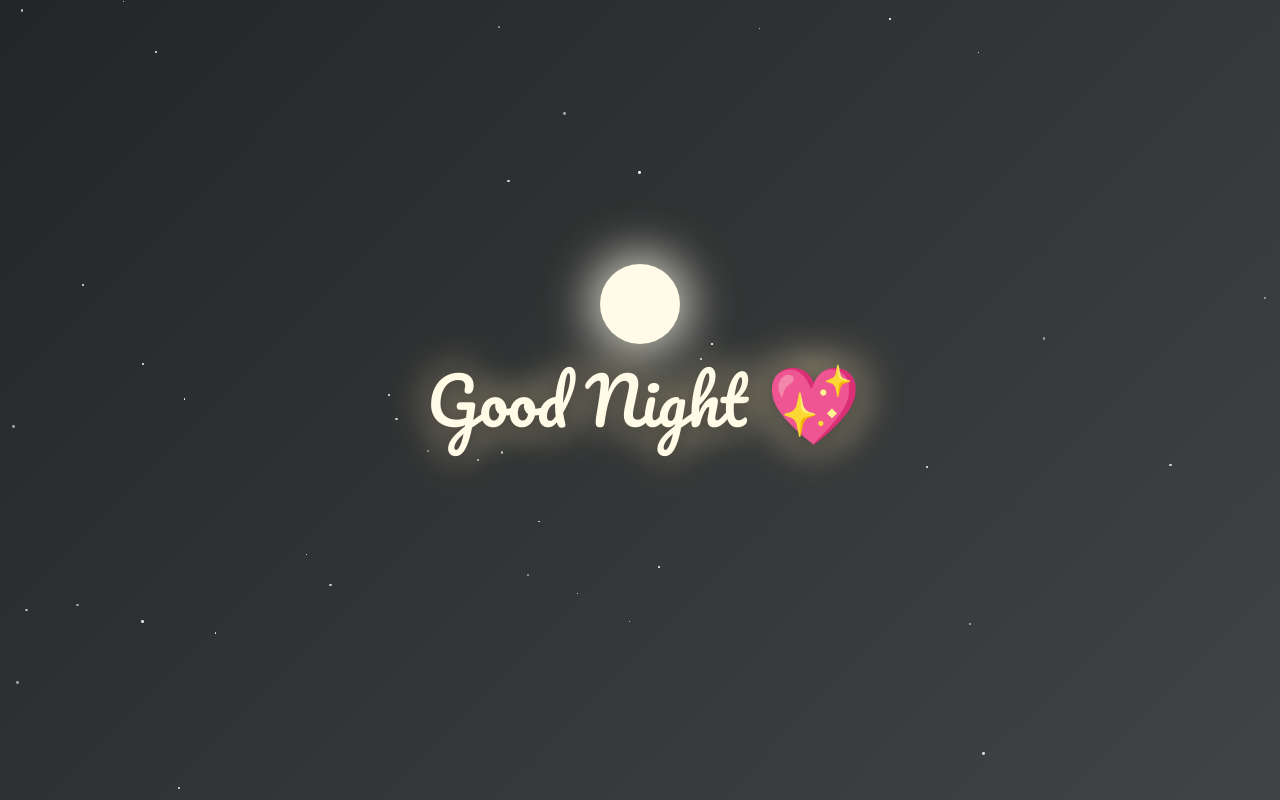
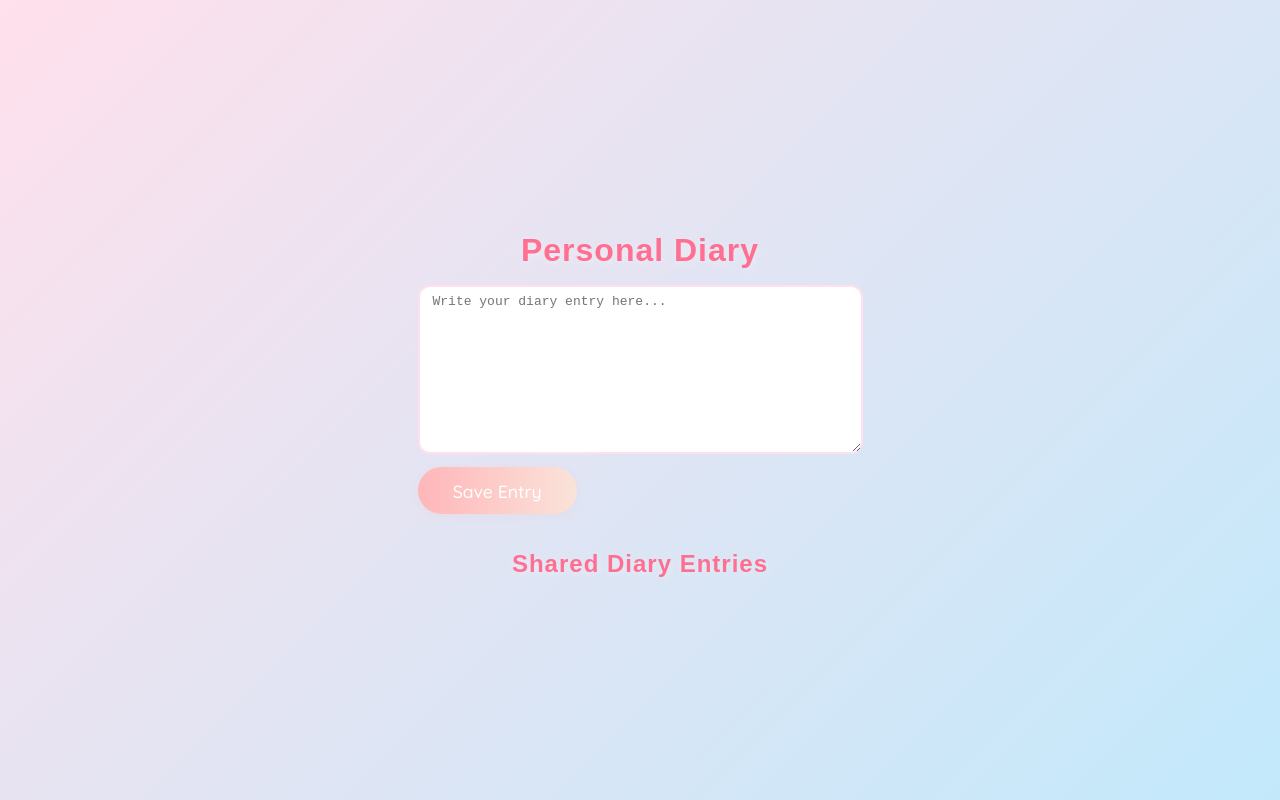
Before and after one commit to Aaditya-Glicth/goodnight, a plain HTML site: page index.html in a window 1280 px wide. Drawn offline with Linux system fonts and the light colour scheme.

Commit message:
Add files via upload

```diff
--- a/index.html
+++ b/index.html
@@ -1,108 +1,292 @@
-<!DOCTYPE html>
-<html lang="en">
 <head>
-    <meta charset="UTF-8">
-    <title>Good Night</title>
-    <style>
+  <link rel="stylesheet" href="style.css">
+  <script src="script.js"></script>
+<body>
+  <h1>Personal Diary</h1>
+  <form id="diaryForm">
+    <textarea id="diaryEntry" rows="10" cols="50" placeholder="Write your diary entry here..."></textarea><br>
+    <button type="submit">Save Entry</button>
+  </form>
+  <h2>Shared Diary Entries</h2>
+  <div id="entries"></div>
+
+  <script>
+    // Load existing entries from localStorage
+    function loadEntries() {
+      const entries = JSON.parse(localStorage.getItem('diaryEntries') || '[]');
+      const entriesDiv = document.getElementById('entries');
+      entriesDiv.innerHTML = '';
+      entries.forEach((entry, idx) => {
+        const entryDiv = document.createElement('div');
+        entryDiv.className = 'entry';
+        entryDiv.innerHTML = `<strong>Entry ${idx + 1}:</strong><br>${entry.replace(/\n/g, '<br>')}<hr>`;
+        entriesDiv.appendChild(entryDiv);
+      });
+    }
+
+    // Save new entry
+    document.getElementById('diaryForm').addEventListener('submit', function(e) {
+      e.preventDefault();
+      const entry = document.getElementById('diaryEntry').value.trim();
+      if (entry) {
+        const entries = JSON.parse(localStorage.getItem('diaryEntries') || '[]');
+        entries.push(entry);
+        localStorage.setItem('diaryEntries', JSON.stringify(entries));
+        document.getElementById('diaryEntry').value = '';
+        loadEntries();
+      }
+    });
+
+    // Initial load
+    loadEntries();
+  </script>
+</body></form>
+<style>
+  body {
+    background: linear-gradient(135deg, #ffe0ec 0%, #c2e9fb 100%);
+    font-family: 'Quicksand', 'Poppins', Arial, sans-serif;
+    color: #444;
+    margin: 0;
+    padding: 0;
+    min-height: 100vh;
+}
+
+h1, h2, h3, h4, h5, h6 {
+    color: #ff6f91;
+    font-family: 'Poppins', Arial, sans-serif;
+    letter-spacing: 1px;
+    margin-bottom: 0.5em;
+    text-align: center;
+}
+
+a {
+    color: #6a89cc;
+    text-decoration: none;
+    transition: color 0.2s;
+
+}
+
+a:hover {
+    color: #ff6f91;
+}
+
+.container {
+    background: #fff;
+    border-radius: 18px;
+    box-shadow: 0 4px 24px rgba(255, 111, 145, 0.12);
+    padding: 2rem;
+    max-width: 1000px;
+    margin: 2rem auto;
+    display: flex;
+    flex-direction: column;
+    align-items: center;
+}
+
+button, .btn {
+    background: linear-gradient(90deg, #ffb6b9 0%, #fae3d9 100%);
+    color: #fff;
+    border: none;
+    border-radius: 24px;
+    padding: 0.7em 2em;
+    font-size: 1.1em;
+    font-family: inherit;
+    cursor: pointer;
+    box-shadow: 0 2px 8px rgba(255, 182, 185, 0.15);
+    transition: background 0.2s, transform 0.2s;
+}
+
+button:hover, .btn:hover {
+    background: linear-gradient(90deg, #ff6f91 0%, #ffc2d1 100%);
+    transform: translateY(-2px) scale(1.03);
+}
+
+input, textarea, select {
+    border: 2px solid #ffe0ec;
+    border-radius: 12px;
+    padding: 0.6em 1em;
+    font-size: 1em;
+    margin-bottom: 1em;
+    outline: none;
+    transition: border 0.2s;
+    background: #fff;
+}
+
+input:focus, textarea:focus, select:focus {
+    border-color: #ff6f91;
+}
+
+ul, ol {
+    background: #fff7fa;
+    border-radius: 12px;
+    padding: 1em 2em;
+    margin: 1em 0;
+}
+
+::-webkit-scrollbar {
+    width: 10px;
+    background: #ffe0ec;
+}
+
+::-webkit-scrollbar-thumb {
+    background: #ffb6b9;
+    border-radius: 10px;
+}
+
+@media (max-width: 600px) {
+    .container {
+        padding: 1rem;
+        max-width: 95vw;
+    }
+}
+/* Responsive design */
+@media (max-width: 768px) {
+    .container {
+        padding: 1.5rem;
+        max-width: 90vw;
+    }
+}
+/* Mobile styles */
+@media (max-width: 480px) {
+    body {
+        font-size: 14px;
+    }
+    h1 {
+        font-size: 24px;
+    }
+    h2 {
+        font-size: 20px;
+    }
+    h3 {
+        font-size: 18px;
+    }
+    .container {
+        padding: 1rem;
+        max-width: 95vw;
+    }
+}
+/* Dark mode */
+@media (prefers-color-scheme: dark) {
+    body {
+        background: linear-gradient(135deg, #2c3e50 0%, #4ca1af 100%);
+        color: #ecf0f1;
+    }
+    .container {
+        background: #34495e;
+        box-shadow: 0 4px 24px rgba(44, 62, 80, 0.12);
+    }
+    h1, h2, h3, h4, h5, h6 {
+        color: #ecf0f1;
+    }
+    a {
+        color: #3498db;
+    }
+    button, .btn {
+        background: linear-gradient(90deg, #2980b9 0%, #6dd5ed 100%);
+    }
+    button:hover, .btn:hover {
+        background: linear-gradient(90deg, #3498db 0%, #6dd5ed 100%);
+    }
+    input, textarea, select {
+        background: #2c3e50;
+        border-color: #34495e;
+        color: #ecf0f1;
+    }
+    input:focus, textarea:focus, select:focus {
+        border-color: #2980b9;
+    }
+    ul, ol {
+        background: #34495e;
+    }
+    ::-webkit-scrollbar-thumb {
+        background: #2980b9;
+    }
+    /* Add any additional dark mode styles here */
+}
+
+
+body {
+    display: flex;
+    flex-direction: column;
+    align-items: center;
+    justify-content: center;
+}
+.shared-diary-entries {
+    align-self: flex-start;
+    width: 100%;
+    max-width: 600px;
+    margin-left: 0;
+    margin-right: auto;
+}
+</style>
+<script>
+document.addEventListener("DOMContentLoaded", () => {
+    // Animate all elements fading in
+    document.body.style.opacity = 0;
+    document.body.style.transition = "opacity 1.5s cubic-bezier(.68,-0.55,.27,1.55)";
+    setTimeout(() => {
+        document.body.style.opacity = 1;
+    }, 100);
+
+    // Add a cute font from Google Fonts
+    const link = document.createElement("link");
+    link.href = "https://fonts.googleapis.com/css2?family=Quicksand:wght@500;700&family=Pacifico&display=swap";
+    link.rel = "stylesheet";
+    document.head.appendChild(link);
+
+    // Apply cute font styles to body and headings
+    const style = document.createElement("style");
+    style.textContent = `
         body {
-            background: linear-gradient(135deg, #232526 0%, #414345 100%);
-            height: 100vh;
+            font-family: 'Quicksand', Arial, sans-serif;
+            background: linear-gradient(135deg, #f9d6e5 0%, #c2e9fb 100%);
+            min-height: 100vh;
             margin: 0;
-            display: flex;
-            align-items: center;
-            justify-content: center;
-            overflow: hidden;
+            padding: 0;
+            transition: background 1s;
         }
-        .goodnight-container {
-            text-align: center;
-            position: relative;
+        h1, h2, h3 {
+            font-family: 'Pacifico', cursive;
+            color: #ff69b4;
+            text-shadow: 1px 2px 8px #fff6;
+            letter-spacing: 2px;
+            margin-bottom: 0.5em;
+            animation: bounceIn 1s;
         }
-        .goodnight-text {
-            font-family: 'Pacifico', cursive, sans-serif;
-            font-size: 4rem;
-            color: #fffbe7;
-            text-shadow: 0 4px 24px #2d2d2d, 0 0 40px #ffe9b3;
-            opacity: 0;
-            transform: translateY(40px) scale(0.95);
-            animation: fadeInUp 2s cubic-bezier(.68,-0.55,.27,1.55) forwards;
+        @keyframes bounceIn {
+            0% { transform: scale(0.7); opacity: 0; }
+            60% { transform: scale(1.1); opacity: 1; }
+            100% { transform: scale(1); }
         }
-        @keyframes fadeInUp {
-            to {
-                opacity: 1;
-                transform: translateY(0) scale(1);
-            }
+        p, li {
+            font-size: 1.1em;
+            color: #444;
+            background: #fff8;
+            border-radius: 12px;
+            padding: 0.5em 1em;
+            margin: 0.5em 0;
+            box-shadow: 0 2px 8px #0001;
+            transition: background 0.3s;
         }
-        .moon {
-            position: absolute;
-            left: 50%;
-            top: -80px;
-            transform: translateX(-50%);
-            width: 80px;
-            height: 80px;
-            background: #fffbe7;
-            border-radius: 50%;
-            box-shadow: 0 0 40px 10px #fffbe7aa;
-            animation: moonGlow 3s ease-in-out infinite alternate;
+        p:hover, li:hover {
+            background: #ffe0f7;
         }
-        @keyframes moonGlow {
-            0% { box-shadow: 0 0 40px 10px #fffbe7aa; }
-            100% { box-shadow: 0 0 60px 20px #fffbe7cc; }
+        button, input[type="submit"] {
+            font-family: 'Quicksand', Arial, sans-serif;
+            background: #ffb6d5;
+            color: #fff;
+            border: none;
+            border-radius: 20px;
+            padding: 0.6em 1.4em;
+            font-size: 1em;
+            cursor: pointer;
+            box-shadow: 0 2px 8px #0002;
+            transition: background 0.3s, transform 0.2s;
         }
-        .stars {
-            position: absolute;
-            width: 100vw;
-            height: 100vh;
-            left: 0;
-            top: 0;
-            pointer-events: none;
-            z-index: 0;
+        button:hover, input[type="submit"]:hover {
+            background: #ff69b4;
+            transform: scale(1.07);
         }
-        .star {
-            position: absolute;
-            background: #fff;
-            border-radius: 50%;
-            opacity: 0.8;
-            animation: twinkle 2s infinite alternate;
-        }
-        @keyframes twinkle {
-            from { opacity: 0.5; }
-            to { opacity: 1; }
-        }
-        .heart {
-            display: inline-block;
-            margin-left: 10px;
-            animation: heartBeat 1.5s infinite;
-        }
-        @keyframes heartBeat {
-            0%, 100% { transform: scale(1);}
-            50% { transform: scale(1.2);}
-        }
-    </style>
-    <link href="https://fonts.googleapis.com/css?family=Pacifico&display=swap" rel="stylesheet">
-</head>
-<body>
-    <div class="stars" id="stars"></div>
-    <div class="goodnight-container">
-        <div class="moon"></div>
-        <div class="goodnight-text">
-            Good Night
-            <span class="heart">💖</span>
-        </div>
-    </div>
-    <script>
-        // Generate random stars
-        const stars = document.getElementById('stars');
-        for(let i=0; i<40; i++) {
-            const star = document.createElement('div');
-            star.className = 'star';
-            const size = Math.random() * 2 + 1;
-            star.style.width = `${size}px`;
-            star.style.height = `${size}px`;
-            star.style.top = `${Math.random() * 100}vh`;
-            star.style.left = `${Math.random() * 100}vw`;
-            star.style.animationDuration = `${1.5 + Math.random()}s`;
-            stars.appendChild(star);
-        }
-    </script>
-</body>
-</html>
+    `;
+    document.head.appendChild(style);
+});
+ </script>
--- /dev/null
+++ b/script.js
@@ -0,0 +1,70 @@
+document.addEventListener("DOMContentLoaded", () => {
+    // Animate all elements fading in
+    document.body.style.opacity = 0;
+    document.body.style.transition = "opacity 1.5s cubic-bezier(.68,-0.55,.27,1.55)";
+    setTimeout(() => {
+        document.body.style.opacity = 1;
+    }, 100);
+
+    // Add a cute font from Google Fonts
+    const link = document.createElement("link");
+    link.href = "https://fonts.googleapis.com/css2?family=Quicksand:wght@500;700&family=Pacifico&display=swap";
+    link.rel = "stylesheet";
+    document.head.appendChild(link);
+
+    // Apply cute font styles to body and headings
+    const style = document.createElement("style");
+    style.textContent = `
+        body {
+            font-family: 'Quicksand', Arial, sans-serif;
+            background: linear-gradient(135deg, #f9d6e5 0%, #c2e9fb 100%);
+            min-height: 100vh;
+            margin: 0;
+            padding: 0;
+            transition: background 1s;
+        }
+        h1, h2, h3 {
+            font-family: 'Pacifico', cursive;
+            color: #ff69b4;
+            text-shadow: 1px 2px 8px #fff6;
+            letter-spacing: 2px;
+            margin-bottom: 0.5em;
+            animation: bounceIn 1s;
+        }
+        @keyframes bounceIn {
+            0% { transform: scale(0.7); opacity: 0; }
+            60% { transform: scale(1.1); opacity: 1; }
+            100% { transform: scale(1); }
+        }
+        p, li {
+            font-size: 1.1em;
+            color: #444;
+            background: #fff8;
+            border-radius: 12px;
+            padding: 0.5em 1em;
+            margin: 0.5em 0;
+            box-shadow: 0 2px 8px #0001;
+            transition: background 0.3s;
+        }
+        p:hover, li:hover {
+            background: #ffe0f7;
+        }
+        button, input[type="submit"] {
+            font-family: 'Quicksand', Arial, sans-serif;
+            background: #ffb6d5;
+            color: #fff;
+            border: none;
+            border-radius: 20px;
+            padding: 0.6em 1.4em;
+            font-size: 1em;
+            cursor: pointer;
+            box-shadow: 0 2px 8px #0002;
+            transition: background 0.3s, transform 0.2s;
+        }
+        button:hover, input[type="submit"]:hover {
+            background: #ff69b4;
+            transform: scale(1.07);
+        }
+    `;
+    document.head.appendChild(style);
+});
--- /dev/null
+++ b/style.css
@@ -0,0 +1,177 @@
+/* darks therem */
+
+body {
+    background: linear-gradient(135deg, #ffe0ec 0%, #c2e9fb 100%);
+    font-family: 'Quicksand', 'Poppins', Arial, sans-serif;
+    color: #444;
+    margin: 0;
+    padding: 0;
+    min-height: 100vh;
+}
+
+h1, h2, h3, h4, h5, h6 {
+    color: #ff6f91;
+    font-family: 'Poppins', Arial, sans-serif;
+    letter-spacing: 1px;
+    margin-bottom: 0.5em;
+    text-align: center;
+}
+
+a {
+    color: #6a89cc;
+    text-decoration: none;
+    transition: color 0.2s;
+
+}
+
+a:hover {
+    color: #ff6f91;
+}
+
+.container {
+    background: #fff;
+    border-radius: 18px;
+    box-shadow: 0 4px 24px rgba(255, 111, 145, 0.12);
+    padding: 2rem;
+    max-width: 1000px;
+    margin: 2rem auto;
+    display: flex;
+    flex-direction: column;
+    align-items: center;
+}
+
+button, .btn {
+    background: linear-gradient(90deg, #ffb6b9 0%, #fae3d9 100%);
+    color: #fff;
+    border: none;
+    border-radius: 24px;
+    padding: 0.7em 2em;
+    font-size: 1.1em;
+    font-family: inherit;
+    cursor: pointer;
+    box-shadow: 0 2px 8px rgba(255, 182, 185, 0.15);
+    transition: background 0.2s, transform 0.2s;
+}
+
+button:hover, .btn:hover {
+    background: linear-gradient(90deg, #ff6f91 0%, #ffc2d1 100%);
+    transform: translateY(-2px) scale(1.03);
+}
+
+input, textarea, select {
+    border: 2px solid #ffe0ec;
+    border-radius: 12px;
+    padding: 0.6em 1em;
+    font-size: 1em;
+    margin-bottom: 1em;
+    outline: none;
+    transition: border 0.2s;
+    background: #fff;
+}
+
+input:focus, textarea:focus, select:focus {
+    border-color: #ff6f91;
+}
+
+ul, ol {
+    background: #fff7fa;
+    border-radius: 12px;
+    padding: 1em 2em;
+    margin: 1em 0;
+}
+
+::-webkit-scrollbar {
+    width: 10px;
+    background: #ffe0ec;
+}
+
+::-webkit-scrollbar-thumb {
+    background: #ffb6b9;
+    border-radius: 10px;
+}
+
+@media (max-width: 600px) {
+    .container {
+        padding: 1rem;
+        max-width: 95vw;
+    }
+}
+/* Responsive design */
+@media (max-width: 768px) {
+    .container {
+        padding: 1.5rem;
+        max-width: 90vw;
+    }
+}
+/* Mobile styles */
+@media (max-width: 480px) {
+    body {
+        font-size: 14px;
+    }
+    h1 {
+        font-size: 24px;
+    }
+    h2 {
+        font-size: 20px;
+    }
+    h3 {
+        font-size: 18px;
+    }
+    .container {
+        padding: 1rem;
+        max-width: 95vw;
+    }
+}
+/* Dark mode */
+@media (prefers-color-scheme: dark) {
+    body {
+        background: linear-gradient(135deg, #2c3e50 0%, #4ca1af 100%);
+        color: #ecf0f1;
+    }
+    .container {
+        background: #34495e;
+        box-shadow: 0 4px 24px rgba(44, 62, 80, 0.12);
+    }
+    h1, h2, h3, h4, h5, h6 {
+        color: #ecf0f1;
+    }
+    a {
+        color: #3498db;
+    }
+    button, .btn {
+        background: linear-gradient(90deg, #2980b9 0%, #6dd5ed 100%);
+    }
+    button:hover, .btn:hover {
+        background: linear-gradient(90deg, #3498db 0%, #6dd5ed 100%);
+    }
+    input, textarea, select {
+        background: #2c3e50;
+        border-color: #34495e;
+        color: #ecf0f1;
+    }
+    input:focus, textarea:focus, select:focus {
+        border-color: #2980b9;
+    }
+    ul, ol {
+        background: #34495e;
+    }
+    ::-webkit-scrollbar-thumb {
+        background: #2980b9;
+    }
+    /* Add any additional dark mode styles here */
+}
+
+
+body {
+    display: flex;
+    flex-direction: column;
+    align-items: center;
+    justify-content: center;
+}
+.shared-diary-entries {
+    align-self: flex-start;
+    width: 100%;
+    max-width: 600px;
+    margin-left: 0;
+    margin-right: auto;
+}
```
